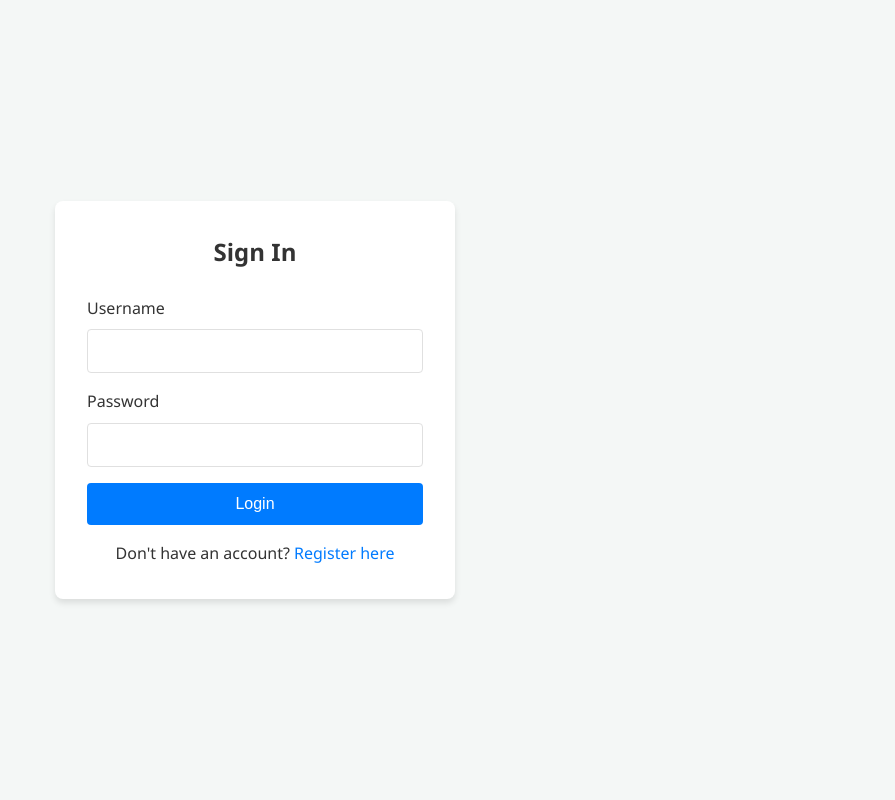
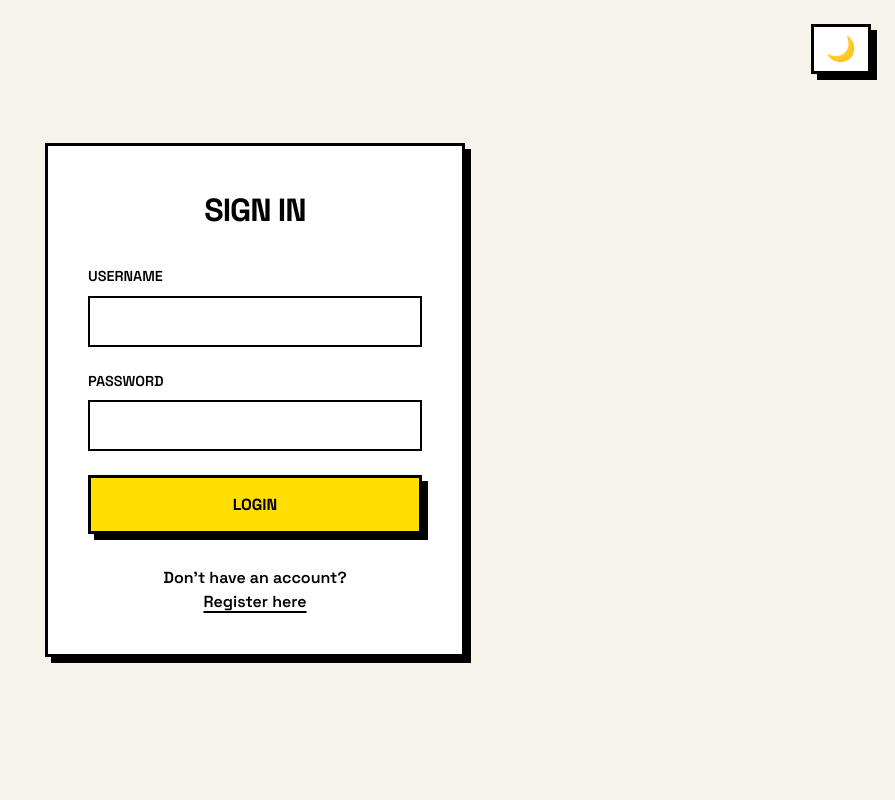
Before and after one commit to davidljerome03/POSSD-LAMP, a PHP site: page /index.html in a window 1280 px wide. Shown: the whole page, without its empty margins (385-1280 px from the left). Run offline with PHP 8.4, Linux system fonts and the light colour scheme.

Commit message:
Prototype UI design

```diff
--- a/css/style.css
+++ b/css/style.css
@@ -1,15 +1,40 @@
-/* style.css */
+@import url('https://fonts.googleapis.com/css2?family=Space+Grotesk:wght@400;600;700&display=swap');
+
 :root {
-    --primary-color: #007bff;
-    --primary-hover: #0056b3;
-    --bg-color: #f4f7f6;
+    /* Light Mode - Neo-Brutalist */
+    --bg-color: #f6f3eb; /* Off-white / beige */
     --card-bg: #ffffff;
-    --text-color: #333333;
-    --text-muted: #6c757d;
-    --border-color: #e0e0e0;
-    --danger-color: #dc3545;
-    --danger-hover: #c82333;
-    --success-color: #28a745;
+    --text-main: #000000;
+    --border-color: #000000;
+    --accent-color: #ffde00; /* Punchy Yellow */
+    --accent-hover: #ffb700;
+    --danger-color: #ff3366; /* Punchy Pink/Red */
+    --danger-hover: #d11244;
+    --btn-text: #000000;
+
+    --shadow-hard: 6px 6px 0px #000000;
+    --shadow-hard-hover: 2px 2px 0px #000000;
+    --border-thick: 3px solid #000000;
+    --border-thin: 2px solid #000000;
+    --radius: 0px; /* Sharp corners */
+}
+
+[data-theme="dark"] {
+    /* Dark Mode - Neo-Brutalist */
+    --bg-color: #1a1a1a;
+    --card-bg: #2d2d2d;
+    --text-main: #ffffff;
+    --border-color: #ffffff;
+    --accent-color: #ccff00; /* Electric Lime */
+    --accent-hover: #aadd00;
+    --danger-color: #ff3366;
+    --danger-hover: #ff668c;
+    --btn-text: #000000;
+
+    --shadow-hard: 6px 6px 0px #ffffff;
+    --shadow-hard-hover: 2px 2px 0px #ffffff;
+    --border-thick: 3px solid #ffffff;
+    --border-thin: 2px solid #ffffff;
 }
 
 * {
@@ -19,10 +44,11 @@
 }
 
 body {
-    font-family: 'Segoe UI', Tahoma, Geneva, Verdana, sans-serif;
+    font-family: 'Space Grotesk', system-ui, sans-serif;
     background-color: var(--bg-color);
-    color: var(--text-color);
-    line-height: 1.6;
+    color: var(--text-main);
+    line-height: 1.5;
+    min-height: 100vh;
 }
 
 /* Auth Pages (Login/Register) */
@@ -31,65 +57,84 @@ body {
     justify-content: center;
     align-items: center;
     height: 100vh;
+    padding: 1rem;
 }
 
 .auth-card {
     background: var(--card-bg);
-    padding: 2rem;
-    border-radius: 8px;
-    box-shadow: 0 4px 6px rgba(0,0,0,0.1);
+    border: var(--border-thick);
+    box-shadow: var(--shadow-hard);
+    padding: 2.5rem;
     width: 100%;
-    max-width: 400px;
+    max-width: 420px;
+    border-radius: var(--radius);
 }
 
 .auth-card h2 {
     text-align: center;
-    margin-bottom: 1.5rem;
+    margin-bottom: 2rem;
+    font-weight: 700;
+    font-size: 2rem;
+    text-transform: uppercase;
+    letter-spacing: -1px;
 }
 
-.form-group {
-    margin-bottom: 1rem;
-}
+.form-group { margin-bottom: 1.5rem; }
 
 .form-group label {
     display: block;
     margin-bottom: 0.5rem;
-    font-weight: 500;
+    font-weight: 600;
+    text-transform: uppercase;
+    font-size: 0.9rem;
 }
 
 .form-control {
     width: 100%;
-    padding: 0.75rem;
-    border: 1px solid var(--border-color);
-    border-radius: 4px;
+    padding: 0.8rem;
+    background: var(--card-bg);
+    border: var(--border-thin);
+    color: var(--text-main);
+    font-family: inherit;
     font-size: 1rem;
+    font-weight: 600;
 }
 
 .form-control:focus {
     outline: none;
-    border-color: var(--primary-color);
+    background: var(--bg-color);
 }
 
 .btn {
-    display: inline-block;
-    background: var(--primary-color);
-    color: #fff;
-    padding: 0.75rem 1.5rem;
-    border: none;
-    border-radius: 4px;
+    display: inline-flex;
+    align-items: center;
+    justify-content: center;
+    background: var(--accent-color);
+    color: var(--btn-text);
+    padding: 1rem;
+    border: var(--border-thick);
+    box-shadow: var(--shadow-hard);
+    font-family: inherit;
+    font-size: 1rem;
+    font-weight: 700;
+    text-transform: uppercase;
     cursor: pointer;
-    font-size: 1rem;
     width: 100%;
-    text-align: center;
-    text-decoration: none;
+    transition: all 0.1s ease;
 }
 
 .btn:hover {
-    background: var(--primary-hover);
+    background: var(--accent-hover);
+}
+
+.btn:active {
+    transform: translate(4px, 4px);
+    box-shadow: var(--shadow-hard-hover);
 }
 
 .btn-danger {
     background: var(--danger-color);
+    color: #ffffff;
 }
 
 .btn-danger:hover {
@@ -98,91 +143,117 @@ body {
 
 .toggle-link {
     text-align: center;
-    margin-top: 1rem;
+    margin-top: 2rem;
+    font-weight: 600;
 }
 
 .toggle-link a {
-    color: var(--primary-color);
+    color: var(--text-main);
     cursor: pointer;
-    text-decoration: none;
+    text-decoration: underline;
+    text-underline-offset: 4px;
+    text-decoration-thickness: 2px;
 }
 
 .toggle-link a:hover {
-    text-decoration: underline;
-}
-
-#authError {
-    color: var(--danger-color);
-    text-align: center;
-    margin-bottom: 1rem;
-    min-height: 24px;
+    color: var(--accent-color);
+    background: var(--text-main);
 }
 
 /* Dashboard */
 .dashboard-header {
     background: var(--card-bg);
-    padding: 1rem 2rem;
+    border-bottom: var(--border-thick);
+    padding: 1.5rem 5%;
     display: flex;
     justify-content: space-between;
     align-items: center;
-    box-shadow: 0 2px 4px rgba(0,0,0,0.1);
 }
 
 .user-info {
-    font-weight: bold;
+    font-weight: 700;
+    font-size: 1.2rem;
+    text-transform: uppercase;
 }
 
 .dashboard-container {
-    max-width: 1000px;
-    margin: 2rem auto;
-    padding: 0 1rem;
+    max-width: 1200px;
+    margin: 3rem auto;
+    padding: 0 1.5rem;
 }
 
 .toolbar {
     display: flex;
     justify-content: space-between;
-    margin-bottom: 1rem;
-    gap: 1rem;
+    align-items: stretch;
+    margin-bottom: 3rem;
+    gap: 1.5rem;
+    flex-wrap: wrap;
 }
 
 .search-bar {
     flex-grow: 1;
+    max-width: 600px;
+    box-shadow: var(--shadow-hard);
 }
 
 .contacts-grid {
     display: grid;
-    grid-template-columns: repeat(auto-fill, minmax(300px, 1fr));
-    gap: 1rem;
+    grid-template-columns: repeat(auto-fill, minmax(320px, 1fr));
+    gap: 2rem;
 }
 
 .contact-card {
     background: var(--card-bg);
-    border-radius: 8px;
+    border: var(--border-thick);
+    box-shadow: var(--shadow-hard);
     padding: 1.5rem;
-    box-shadow: 0 2px 4px rgba(0,0,0,0.05);
-    border: 1px solid var(--border-color);
+    transition: transform 0.1s ease, box-shadow 0.1s ease;
+}
+
+.contact-card:hover {
+    transform: translate(-4px, -4px);
+    box-shadow: 10px 10px 0px var(--border-color);
 }
 
 .contact-header {
-    font-size: 1.25rem;
-    font-weight: bold;
-    margin-bottom: 0.5rem;
+    font-size: 1.5rem;
+    font-weight: 700;
+    margin-bottom: 1rem;
+    display: flex;
+    align-items: center;
+    gap: 1rem;
+    border-bottom: var(--border-thick);
+    padding-bottom: 1rem;
+}
+
+.contact-avatar {
+    width: 50px;
+    height: 50px;
+    border: var(--border-thick);
+    background: var(--accent-color);
+    color: var(--btn-text);
+    display: flex;
+    align-items: center;
+    justify-content: center;
+    font-weight: 700;
+    font-size: 1.2rem;
+    flex-shrink: 0;
 }
 
 .contact-detail {
-    color: var(--text-muted);
-    margin-bottom: 0.25rem;
+    margin-bottom: 0.5rem;
+    display: flex;
+    align-items: center;
+    gap: 0.75rem;
+    font-size: 1rem;
+    font-weight: 600;
 }
 
 .contact-actions {
-    margin-top: 1rem;
+    margin-top: 1.5rem;
     display: flex;
-    gap: 0.5rem;
-}
-
-.contact-actions .btn {
-    padding: 0.5rem 1rem;
-    font-size: 0.875rem;
+    gap: 1rem;
 }
 
 /* Modal */
@@ -194,20 +265,19 @@ body {
     top: 0;
     width: 100%;
     height: 100%;
-    overflow: auto;
-    background-color: rgba(0,0,0,0.5);
+    background-color: rgba(0,0,0,0.8);
     align-items: center;
     justify-content: center;
+    padding: 1rem;
 }
 
-.modal.active {
-    display: flex;
-}
+.modal.active { display: flex; }
 
 .modal-content {
-    background-color: var(--card-bg);
-    padding: 2rem;
-    border-radius: 8px;
+    background: var(--card-bg);
+    border: var(--border-thick);
+    box-shadow: 12px 12px 0px var(--border-color);
+    padding: 2.5rem;
     width: 100%;
     max-width: 500px;
 }
@@ -216,20 +286,44 @@ body {
     display: flex;
     justify-content: space-between;
     align-items: center;
-    margin-bottom: 1.5rem;
+    margin-bottom: 2rem;
+    border-bottom: var(--border-thick);
+    padding-bottom: 1rem;
 }
 
+.modal-header h2 { font-weight: 700; font-size: 1.8rem; text-transform: uppercase;}
+
 .close-btn {
+    font-size: 2.5rem;
+    cursor: pointer;
+    font-weight: 700;
+    line-height: 1;
+}
+
+.close-btn:hover { color: var(--danger-color); }
+
+/* Theme Toggle Button */
+.theme-toggle {
+    background: var(--card-bg);
+    border: var(--border-thick);
+    color: var(--text-main);
     font-size: 1.5rem;
     cursor: pointer;
-    color: var(--text-muted);
+    padding: 0.5rem 0.75rem;
+    display: flex;
+    align-items: center;
+    justify-content: center;
+    box-shadow: var(--shadow-hard);
+    transition: all 0.1s ease;
 }
 
-.close-btn:hover {
-    color: var(--text-color);
+.theme-toggle:hover {
+    background: var(--accent-color);
 }
 
-/* Utilities */
-.hidden {
-    display: none !important;
+.theme-toggle:active {
+    transform: translate(4px, 4px);
+    box-shadow: var(--shadow-hard-hover);
 }
+
+.hidden { display: none !important; }
--- a/index.html
+++ b/index.html
@@ -5,13 +5,17 @@
     <meta name="viewport" content="width=device-width, initial-scale=1.0">
     <title>Contact Manager - Login</title>
     <link rel="stylesheet" href="css/style.css">
+    <script src="js/theme.js"></script>
 </head>
 <body>
+    <div style="position: absolute; top: 1.5rem; right: 1.5rem;">
+        <button id="themeToggleBtn" class="theme-toggle" aria-label="Toggle Dark Mode">🌙</button>
+    </div>
     <div class="auth-container">
         <!-- Login Form -->
         <div class="auth-card" id="loginCard">
             <h2>Sign In</h2>
-            <div id="loginError" class="hidden" style="color: var(--danger-color); text-align: center; margin-bottom: 1rem;"></div>
+            <div id="loginError" class="hidden" style="color: var(--danger-color); text-align: center; margin-bottom: 1rem; font-weight: 700;"></div>
             <form id="loginForm">
                 <div class="form-group">
                     <label for="loginUsername">Username</label>
@@ -24,14 +28,14 @@
                 <button type="submit" class="btn">Login</button>
             </form>
             <div class="toggle-link">
-                Don't have an account? <a id="showRegisterBtn">Register here</a>
+                Don't have an account? <br><a id="showRegisterBtn">Register here</a>
             </div>
         </div>
 
         <!-- Register Form -->
         <div class="auth-card hidden" id="registerCard">
             <h2>Create Account</h2>
-            <div id="registerError" class="hidden" style="color: var(--danger-color); text-align: center; margin-bottom: 1rem;"></div>
+            <div id="registerError" class="hidden" style="color: var(--danger-color); text-align: center; margin-bottom: 1rem; font-weight: 700;"></div>
             <form id="registerForm">
                 <div class="form-group">
                     <label for="regFirstName">First Name</label>
@@ -52,7 +56,7 @@
                 <button type="submit" class="btn">Register</button>
             </form>
             <div class="toggle-link">
-                Already have an account? <a id="showLoginBtn">Sign In</a>
+                Already have an account? <br><a id="showLoginBtn">Sign In</a>
             </div>
         </div>
     </div>
--- /dev/null
+++ b/js/theme.js
@@ -0,0 +1,31 @@
+// theme.js
+document.addEventListener('DOMContentLoaded', () => {
+    const themeToggleBtn = document.getElementById('themeToggleBtn');
+
+    // Check local storage or system preference for theme
+    const currentTheme = localStorage.getItem('theme') ||
+        (window.matchMedia('(prefers-color-scheme: dark)').matches ? 'dark' : 'light');
+
+    if (currentTheme === 'dark') {
+        document.documentElement.setAttribute('data-theme', 'dark');
+        if (themeToggleBtn) themeToggleBtn.textContent = '☀️';
+    } else {
+        if (themeToggleBtn) themeToggleBtn.textContent = '🌙';
+    }
+
+    if (themeToggleBtn) {
+        themeToggleBtn.addEventListener('click', () => {
+            let theme = document.documentElement.getAttribute('data-theme');
+
+            if (theme === 'dark') {
+                document.documentElement.removeAttribute('data-theme');
+                localStorage.setItem('theme', 'light');
+                themeToggleBtn.textContent = '🌙';
+            } else {
+                document.documentElement.setAttribute('data-theme', 'dark');
+                localStorage.setItem('theme', 'dark');
+                themeToggleBtn.textContent = '☀️';
+            }
+        });
+    }
+});
```
Also changed, not shown: contacts.html (+8 -4 lines), js/contacts.js (+15 -5 lines).
